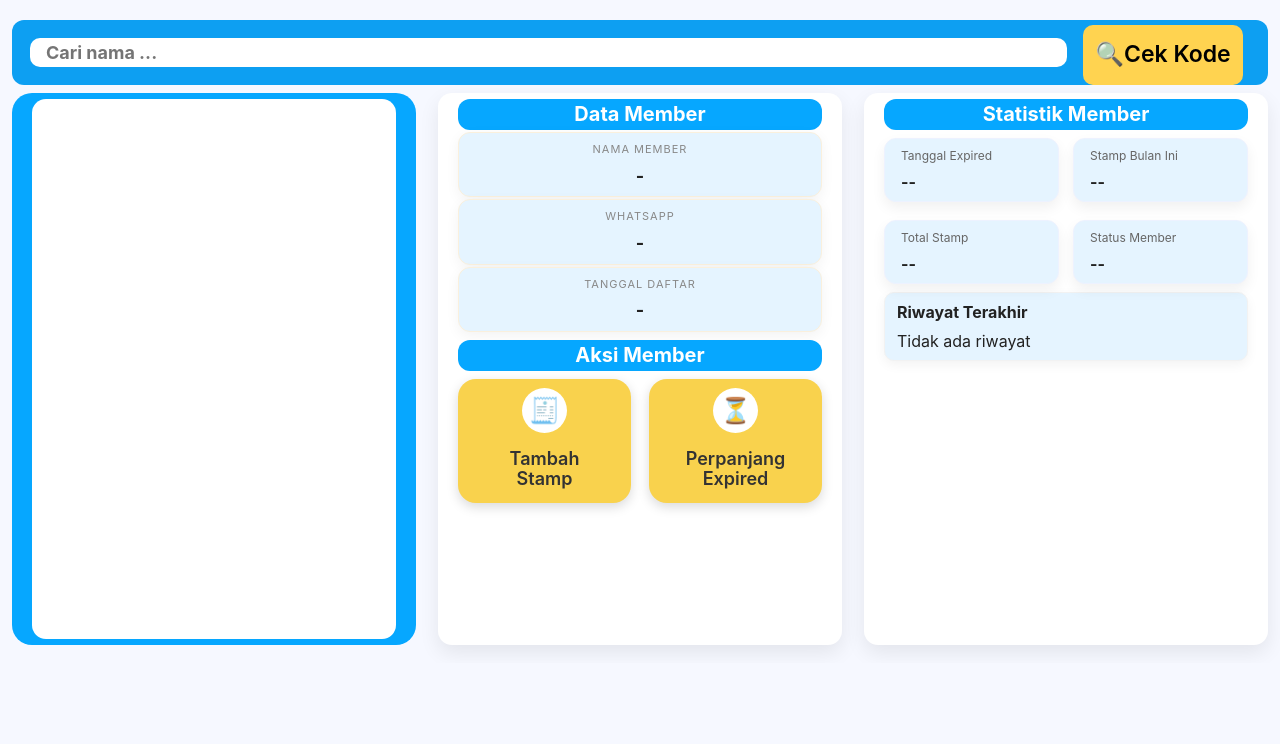
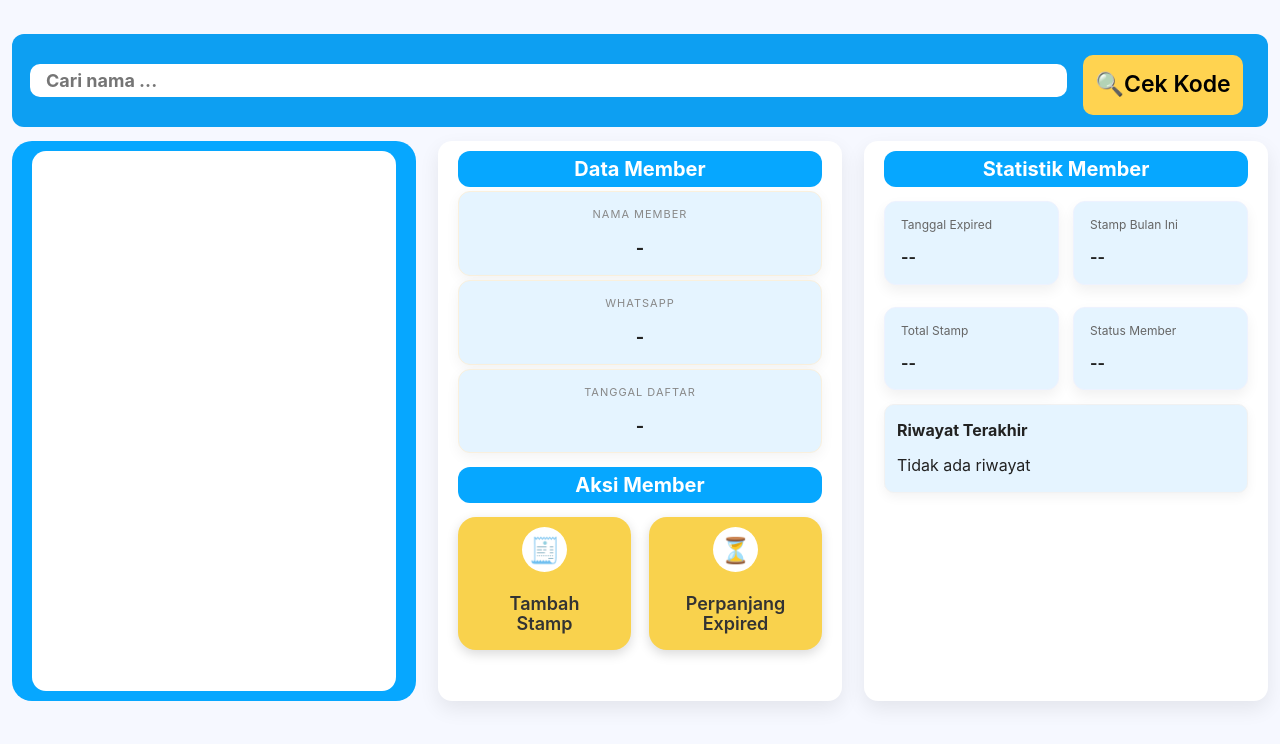
Before and after one commit to rifvisual01/fresin-admin-app, a plain HTML site: page index.html in a window 1280 px wide. Drawn offline with Linux system fonts and the light colour scheme.

Commit message:
Update index.html

```diff
--- a/index.html
+++ b/index.html
@@ -348,15 +348,15 @@ html, body {
 
 /* Padatkan SEMUA elemen secara vertikal */
 * {
-  margin-top: 2px !important;
-  margin-bottom: 2px !important;
-  padding-top: 4px !important;
-  padding-bottom: 4px !important;
+  margin-top: 4px !important;
+  margin-bottom: 4px !important;
+  padding-top: 6px !important;
+  padding-bottom: 6px !important;
 }
 
 /* Rapikan jarak teks tanpa mengecilkan font */
 p, div, span, label, button {
-  line-height: 1.15;
+  line-height: 1.2;
 }
 
 
```
